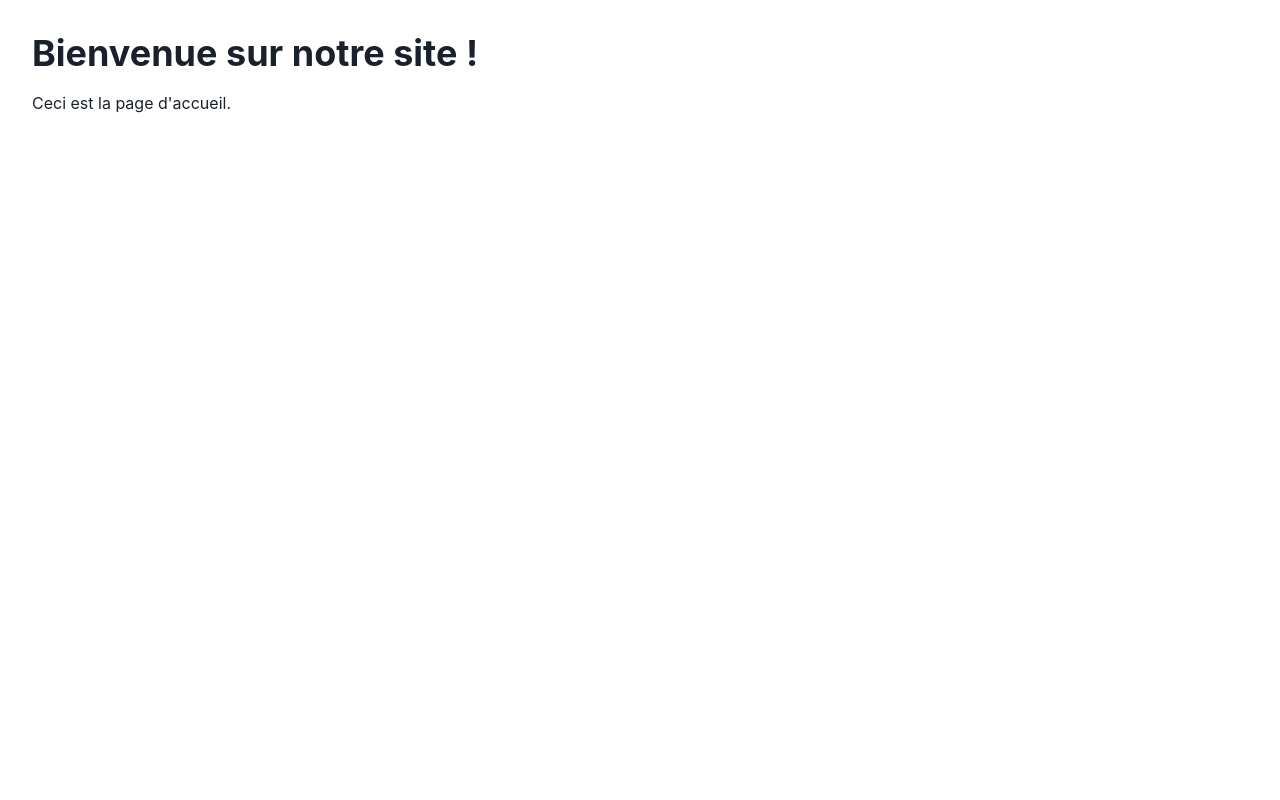
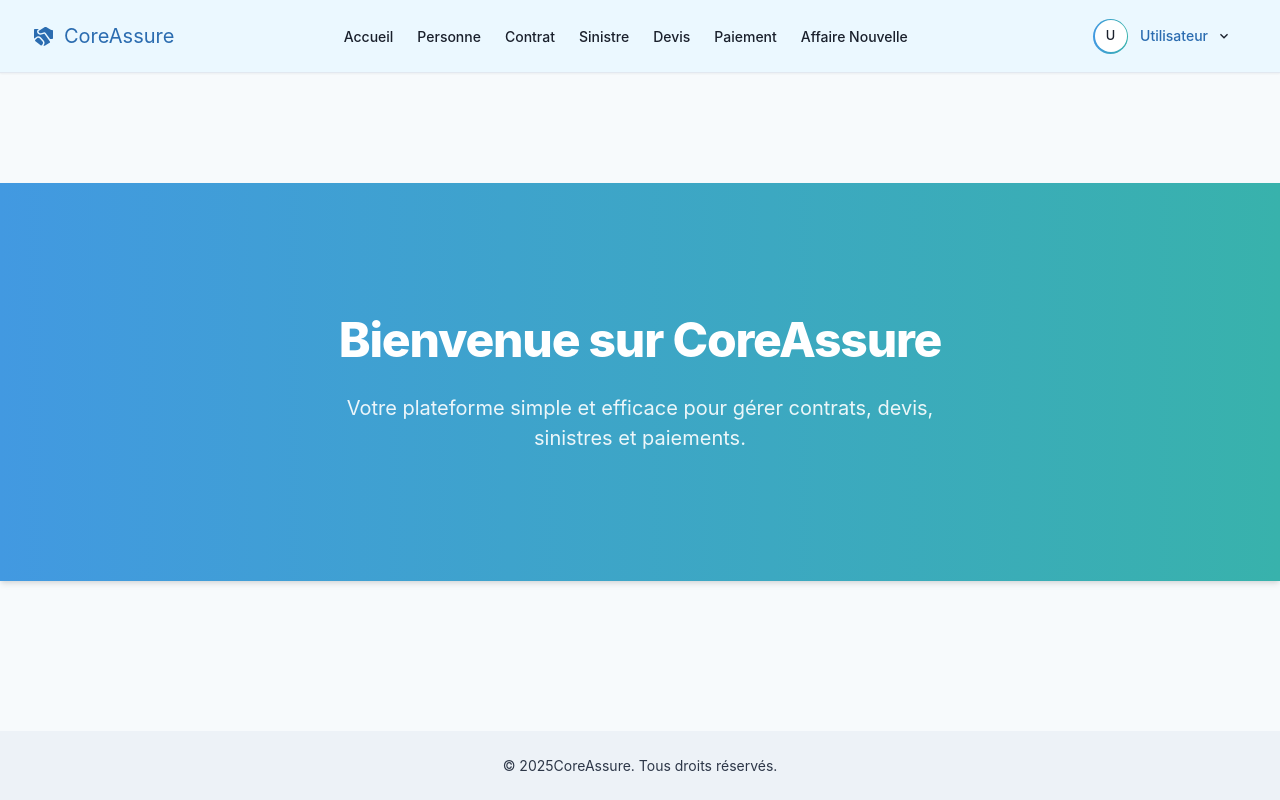
Before and after one commit to NadaJoobeur/frontend-si-assurance, a React (Vite) app: page /homepage in a window 1280 px wide. Built offline with nearby package versions, Linux system fonts and the light colour scheme.

Commit message:
la modification de login et page d'accueil

```diff
--- a/package.json
+++ b/package.json
@@ -10,6 +10,7 @@
     "preview": "vite preview"
   },
   "dependencies": {
+    "@chakra-ui/icons": "^2.2.4",
     "@chakra-ui/react": "^2.10.9",
     "@emotion/react": "^11.14.0",
     "@emotion/styled": "^11.14.0",
@@ -18,6 +19,7 @@
     "framer-motion": "^12.18.1",
     "react": "^19.1.0",
     "react-dom": "^19.1.0",
+    "react-icons": "^5.5.0",
     "react-router-dom": "^7.6.2"
   },
   "devDependencies": {
--- a/src/modules/home/pages/HomePage.tsx
+++ b/src/modules/home/pages/HomePage.tsx
@@ -1,11 +1,50 @@
 import React from 'react'
-import { Box, Heading, Text } from '@chakra-ui/react'
+import {
+  Box,
+  Heading,
+  Text,
+  VStack,
+  Container,
+  useColorModeValue,
+} from '@chakra-ui/react'
+import Navbar from '../../../shared/components/NavBar'
+import Footer from '../../../shared/components/Footer' // adapte le chemin selon ton projet
 
 const HomePage = () => {
+  const bgGradient = useColorModeValue(
+    'linear(to-r, blue.400, teal.400)',
+    'linear(to-r, blue.600, teal.600)'
+  )
+  const textColor = useColorModeValue('white', 'gray.100')
+
   return (
-    <Box p={8}>
-      <Heading>Bienvenue sur notre site !</Heading>
-      <Text mt={4}>Ceci est la page d'accueil.</Text>
+    <Box minH="100vh" bg={useColorModeValue('gray.50', 'gray.900')} display="flex" flexDirection="column" justifyContent="space-between">
+      <Navbar />
+
+      <Box
+        bgGradient={bgGradient}
+        color={textColor}
+        py={{ base: 20, md: 32 }}
+        textAlign="center"
+        boxShadow="md"
+      >
+        <Container maxW="container.md">
+          <VStack spacing={6}>
+            <Heading
+              fontSize={{ base: '3xl', md: '5xl' }}
+              fontWeight="extrabold"
+              letterSpacing="tight"
+            >
+              Bienvenue sur CoreAssure
+            </Heading>
+            <Text fontSize={{ base: 'md', md: 'xl' }} maxW="600px" opacity={0.9}>
+              Votre plateforme simple et efficace pour gérer contrats, devis, sinistres et paiements.
+            </Text>
+          </VStack>
+        </Container>
+      </Box>
+
+      <Footer />
     </Box>
   )
 }
--- a/src/modules/users/components/LoginForm.tsx
+++ b/src/modules/users/components/LoginForm.tsx
@@ -1,4 +1,4 @@
-import React, { useState } from 'react'
+import React, { useState, useEffect } from 'react'
 import {
   Box,
   Button,
@@ -8,11 +8,16 @@ import {
   VStack,
   Heading,
   Alert,
-  AlertIcon
+  AlertIcon,
+  Text,
+  Flex,
+ InputGroup,
+  useColorModeValue,
+  InputLeftElement,
 } from '@chakra-ui/react'
 import { useLogin } from '../hooks/useLogin'
 import { useNavigate } from 'react-router-dom'
-
+import { MdEmail, MdLock } from 'react-icons/md' // icônes Material Design
 
 const LoginForm = () => {
   const [email, setEmail] = useState('')
@@ -20,59 +25,117 @@ const LoginForm = () => {
   const loginMutation = useLogin()
   const navigate = useNavigate()
 
+  useEffect(() => {
+    if (loginMutation.isSuccess) {
+      navigate('/homepage')
+    }
+  }, [loginMutation.isSuccess, navigate])
+
   const handleSubmit = (e: React.FormEvent) => {
     e.preventDefault()
     loginMutation.mutate({ email, password })
   }
 
+  // Couleurs pour mode clair/sombre
+  const bgForm = useColorModeValue('white', 'gray.700')
+  const borderForm = useColorModeValue('gray.200', 'gray.600')
+
   return (
-    <Box maxW="400px" mx="auto" mt={10} p={6} borderWidth={1} borderRadius="lg" boxShadow="lg">
-      <Heading mb={6} textAlign="center" size="md">Se connecter</Heading>
+    <Flex minH="100vh" align="center" justify="center" bg={useColorModeValue('blue.50', 'gray.900')} px={4}>
+      {/* Conteneur horizontal */}
+      <Flex
+        bg={bgForm}
+        boxShadow="2xl"
+        borderRadius="2xl"
+        border="1px solid"
+        borderColor={borderForm}
+        maxW="900px"
+        w="100%"
+        overflow="hidden"
+      >
+        {/* Image à gauche */}
+        <Box
+          flex="1"
+          display={{ base: 'none', md: 'block' }}
+          bgImage="url('../../../../public/image/login.jpg')"  // <-- mets ici le chemin de ton image
+          bgSize="cover"
+          bgPosition="center"
+          bgRepeat="no-repeat"
+        />
+
+        {/* Formulaire à droite */}
+        <Box flex="1" p={10}>
+          <VStack spacing={6}>
+            <Heading fontSize="2xl" textAlign="center" color="#214081">
+              Connexion
+            </Heading>
+          </VStack>
+
           <form onSubmit={handleSubmit}>
-        <VStack spacing={4}>
+            <VStack spacing={5} mt={6}>
               <FormControl isRequired>
-            <FormLabel>Email</FormLabel>
+                <FormLabel>Email </FormLabel>
+                  <InputGroup>
+                 <InputLeftElement pointerEvents="none" color="gray.400" fontSize="20px">
+                <MdEmail />
+              </InputLeftElement>
               <Input
                 type="email"
                 placeholder="Votre email"
                 value={email}
                 onChange={(e) => setEmail(e.target.value)}
               />
+            </InputGroup>
               </FormControl>
 
               <FormControl isRequired>
                 <FormLabel>Mot de passe</FormLabel>
+                <InputGroup>
+              <InputLeftElement pointerEvents="none" color="gray.400" fontSize="20px">
+                <MdLock />
+              </InputLeftElement>
               <Input
                 type="password"
                 placeholder="Votre mot de passe"
                 value={password}
                 onChange={(e) => setPassword(e.target.value)}
               />
+            </InputGroup>
               </FormControl>
 
               {loginMutation.isError && (
-            <Alert status="error">
+                <Alert status="error" rounded="md" w="100%">
                   <AlertIcon />
-              Erreur de connexion
+                  Email ou mot de passe incorrect.
                 </Alert>
               )}
-         <Button variant="link" mt={2} onClick={() => {navigate('/signup')}}>
-          Tu n'as pas un compte ? Créer un compte
-         </Button>
+
               <Button
+                bg="#214081"
                 colorScheme="blue"
+                w="100%"
                 type="submit"
-            width="100%"
+                _hover={{ bg: '#1b3368' }}
                 isLoading={loginMutation.isPending}
-             onClick={() => {navigate('/homepage')}}
               >
-
-            Connexion
+                Se connecter
               </Button>
 
+              <Text fontSize="sm" color="gray.600" textAlign="center">
+                Vous n’avez pas de compte ?{' '}
+                <Button
+                  variant="link"
+                  colorScheme="blue"
+                  onClick={() => navigate('/signup')}
+                >
+                  Créer un compte
+                </Button>
+              </Text>
             </VStack>
           </form>
         </Box>
+      </Flex>
+    </Flex>
   )
 }
 
--- a/src/modules/users/hooks/useLogin.ts
+++ b/src/modules/users/hooks/useLogin.ts
@@ -7,7 +7,9 @@ export const useLogin = () => {
     mutationFn: login,
     onSuccess: (data) => {
       localStorage.setItem('token', data.token)
-      // rediriger ou afficher un message
+      localStorage.setItem('username', data.user.name) // <-- Ajoute cette ligne
+
+
     },
     onError: (error: AxiosError) => {
       console.error('Login error:', error.response?.data || error.message)
--- /dev/null
+++ b/src/shared/components/Footer.tsx
@@ -0,0 +1,18 @@
+import React from 'react'
+import { Box, Text, VStack,  useColorModeValue } from '@chakra-ui/react'
+
+const Footer = () => {
+  const bg = useColorModeValue('gray.100', 'gray.800')
+  const color = useColorModeValue('gray.700', 'gray.300')
+
+  return (
+    <Box bg={bg} color={color} py={6} mt={10} as="footer" textAlign="center" fontSize="sm">
+      <VStack spacing={2}>
+        <Text>© {new Date().getFullYear()}CoreAssure. Tous droits réservés.</Text>
+
+      </VStack>
+    </Box>
+  )
+}
+
+export default Footer
--- /dev/null
+++ b/src/shared/components/NavBar.tsx
@@ -0,0 +1,151 @@
+import React ,{useEffect, useState} from 'react'
+import {
+  Flex,
+  Text,
+  Button,
+  Menu,
+  MenuButton,
+  MenuList,
+  MenuItem,
+  Avatar,
+  HStack,
+  Box,
+  useColorModeValue,Icon
+} from '@chakra-ui/react'
+import { ChevronDownIcon } from '@chakra-ui/icons'
+import { useNavigate } from 'react-router-dom'
+import { RiShakeHandsFill } from "react-icons/ri";
+
+
+
+const Navbar = () => {
+const [username, setUsername] = useState('') // initial vide
+
+useEffect(() => {
+  const storedName = localStorage.getItem('username')
+  if (storedName) {
+    setUsername(storedName)
+  }
+}, [])
+
+  const navigate = useNavigate()
+
+  const handleLogout = () => {
+    localStorage.removeItem('token')
+    navigate('/login')
+  }
+
+  const handleNavClick = (path: string) => {
+    navigate(path)
+  }
+const bgGradient = useColorModeValue(
+  'linear(to-r, blue.400, teal.400)',
+  'linear(to-r, blue.600, teal.600)'
+)
+  const borderColor = useColorModeValue('gray.200', 'gray.700')
+
+  return (
+    <Flex
+      as="nav"
+      align="center"
+      justify="space-between"
+      wrap="wrap"
+      px={8}
+      py={4}
+      bg={useColorModeValue('blue.50', 'gray.900')}
+      borderBottom="1px solid"
+      borderColor={borderColor}
+      boxShadow="sm"
+      position="sticky"
+      top="0"
+      zIndex="999"
+    >
+        <HStack
+      spacing={2}
+      cursor="pointer"
+      onClick={() => navigate('/')}
+      align="center"
+    >
+      <Icon as={RiShakeHandsFill} w={6} h={6} color="blue.600" />
+      <Text
+        fontSize="xl"
+
+        color="blue.600"
+        userSelect="none"
+      >
+        CoreAssure
+      </Text>
+    </HStack>
+
+      <HStack spacing={6} display={{ base: 'none', md: 'flex' }}>
+        {[
+          { label: 'Accueil', path: '/' },
+          { label: 'Personne', path: '/person' },
+          { label: 'Contrat', path: '/contrat' },
+          { label: 'Sinistre', path: '/sinistre' },
+          { label: 'Devis', path: '/devis' },
+          { label: 'Paiement', path: '/payment' },
+          { label: 'Affaire Nouvelle', path: '/new-case' },
+        ].map((item) => (
+          <Text
+            key={item.path}
+            cursor="pointer"
+            fontSize="sm"
+            fontWeight="medium"
+            position="relative"
+            onClick={() => handleNavClick(item.path)}
+            _after={{
+              content: `""`,
+              position: 'absolute',
+              width: '0%',
+              height: '2px',
+              bottom: '-2px',
+              left: '0',
+              bg: 'blue.600',
+              transition: 'width 0.3s ease',
+            }}
+            _hover={{
+              color: 'blue.600',
+              _after: { width: '100%' },
+            }}
+          >
+            {item.label}
+          </Text>
+        ))}
+      </HStack>
+
+      <Menu>
+        <MenuButton
+          as={Button}
+          variant="ghost"
+          rightIcon={<ChevronDownIcon />}
+          _hover={{ bg: 'gray.100' }}
+        >
+          <HStack spacing={3}>
+            <Box
+              bgGradient={bgGradient}
+              p="1.5px"
+              borderRadius="full"
+              display="inline-block"
+            >
+              <Avatar size="sm" name={username || 'Utilisateur'} bg="white" color="gray.800" />
+            </Box>
+            <Text
+              display={{ base: 'none', md: 'inline' }}
+              fontSize="sm"
+              fontWeight="medium"
+              color="blue.600"
+            >
+             {username || 'Utilisateur'}
+            </Text>
+          </HStack>
+        </MenuButton>
+        <MenuList>
+          <MenuItem onClick={handleLogout}>Se déconnecter</MenuItem>
+        </MenuList>
+      </Menu>
+    </Flex>
+  )
+}
+
+export default Navbar
```
Also changed, not shown: src/modules/users/components/SignupForm.tsx (+76 -13 lines), public/image/login.jpg (added), 1 other file (tests, documents, lock files or other folders). Lines whose indentation alone changed are shown as unchanged.
